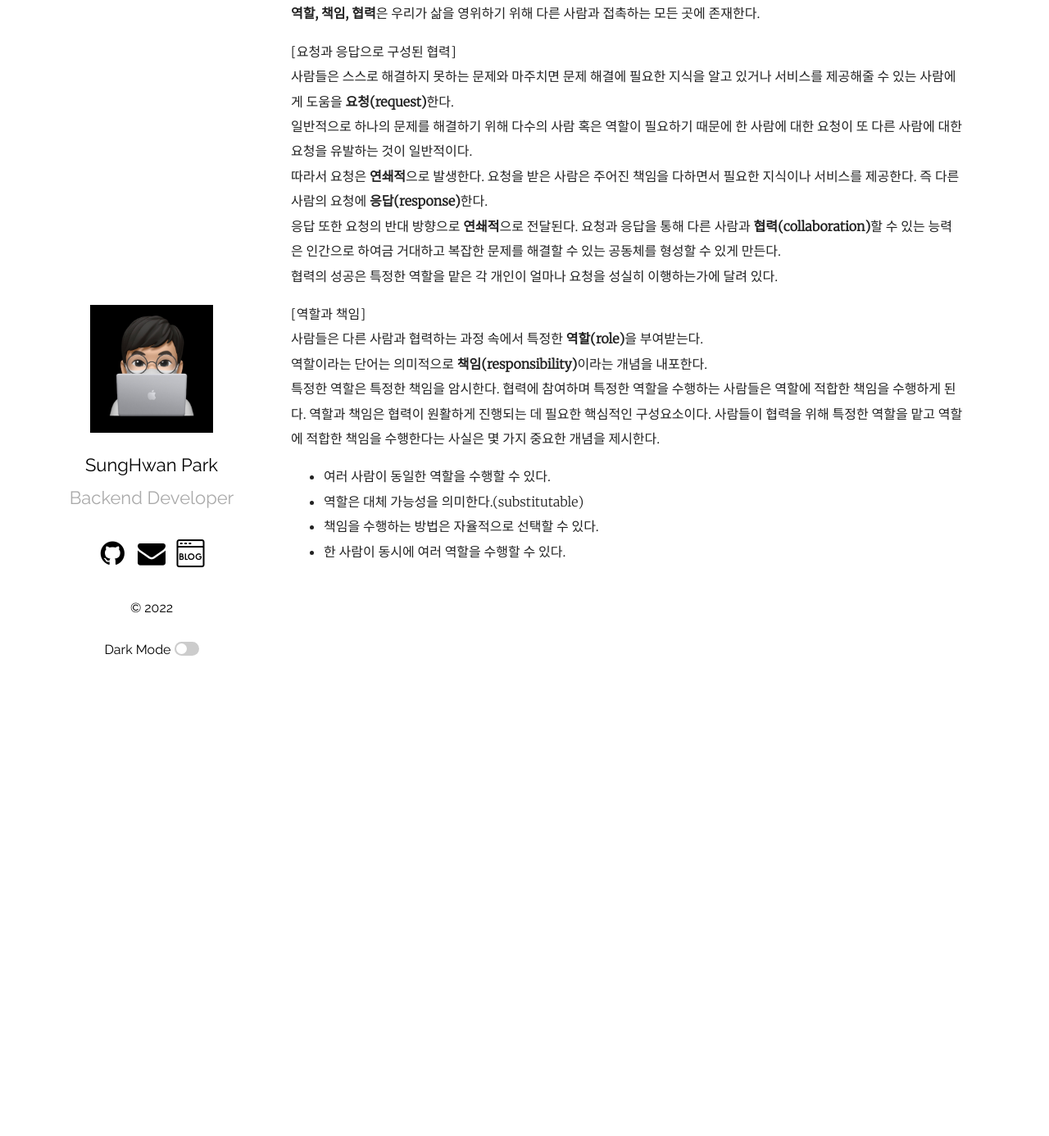
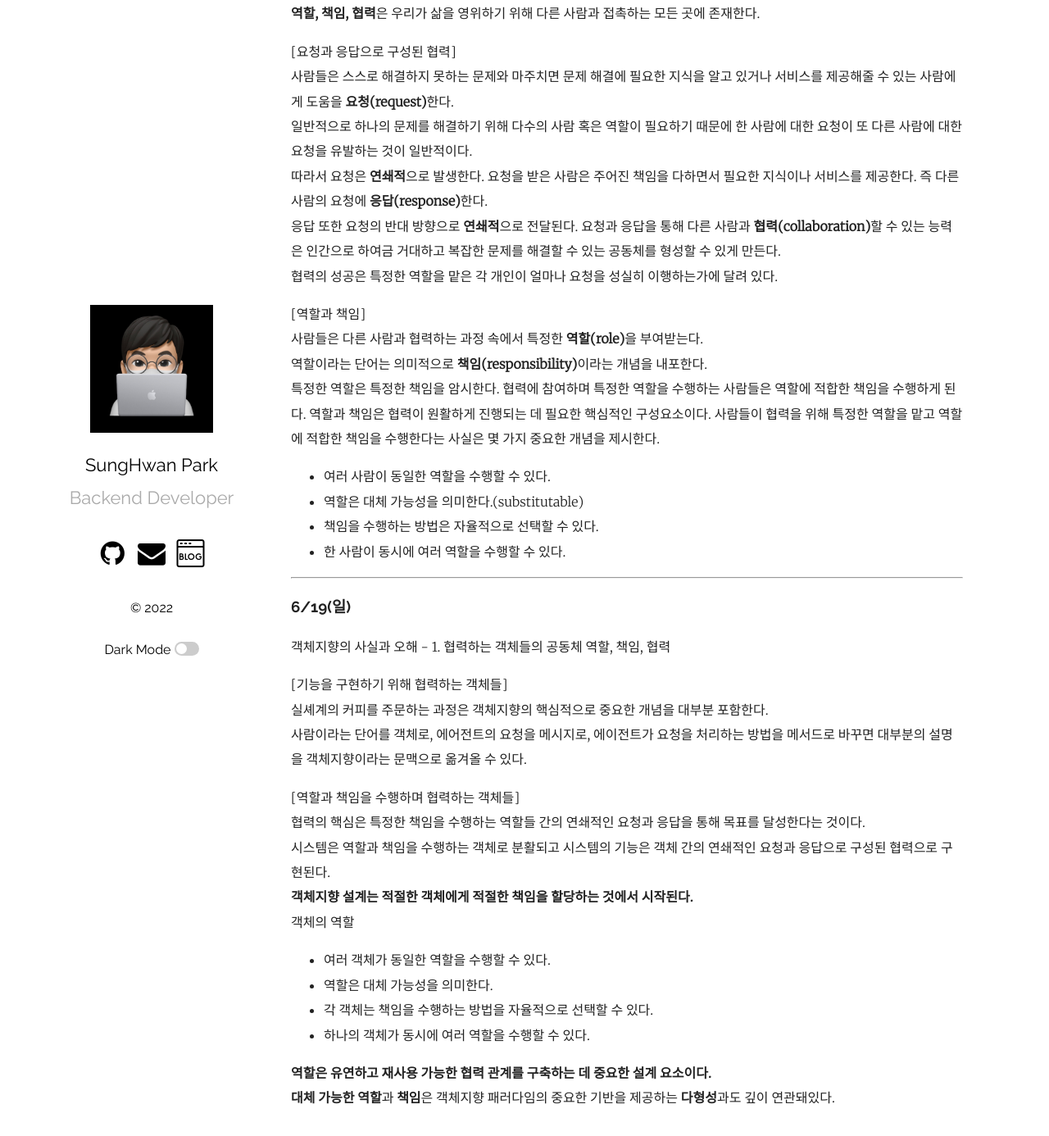
Before and after one commit to mrpark219/TIL, a Jekyll site: the page built from _posts/2022-06-01-6월TIL.markdown, in a window 1280 px wide and 1400 px high, scrolled down 15302 px. Shown: the top 1386 px of the window at 82% size. Built offline with Jekyll 4.4.1, drawn with Linux system fonts in a browser that asks for light colours; comment, search, counter and statistics services are not loaded; before the commit the page ends 16035 px from its top, so only the background shows below that.

Commit message:
feat: 2022-06-19 TIL 추가

```diff
--- a/_posts/2022-06-01-6월TIL.markdown
+++ b/_posts/2022-06-01-6월TIL.markdown
@@ -714,3 +714,28 @@ public class Client {
 -   역할은 대체 가능성을 의미한다.(substitutable)
 -   책임을 수행하는 방법은 자율적으로 선택할 수 있다.
 -   한 사람이 동시에 여러 역할을 수행할 수 있다.
+
+---
+
+### 6/19(일)
+
+객체지향의 사실과 오해 - 1. 협력하는 객체들의 공동체
+역할, 책임, 협력
+
+[기능을 구현하기 위해 협력하는 객체들]
+실셰계의 커피를 주문하는 과정은 객체지향의 핵심적으로 중요한 개념을 대부분 포함한다.
+사람이라는 단어를 객체로, 에어전트의 요청을 메시지로, 에이전트가 요청을 처리하는 방법을 메서드로 바꾸면 대부분의 설명을 객체지향이라는 문맥으로 옮겨올 수 있다.
+
+[역할과 책임을 수행하며 협력하는 객체들]
+협력의 핵심은 특정한 책임을 수행하는 역할들 간의 연쇄적인 요청과 응답을 통해 목표를 달성한다는 것이다.
+시스템은 역할과 책임을 수행하는 객체로 분활되고 시스템의 기능은 객체 간의 연쇄적인 요청과 응답으로 구성된 협력으로 구현된다.
+**객체지향 설계는 적절한 객체에게 적절한 책임을 할당하는 것에서 시작된다.**
+객체의 역할
+
+-   여러 객체가 동일한 역할을 수행할 수 있다.
+-   역할은 대체 가능성을 의미한다.
+-   각 객체는 책임을 수행하는 방법을 자율적으로 선택할 수 있다.
+-   하나의 객체가 동시에 여러 역할을 수행할 수 있다.
+
+**역할은 유연하고 재사용 가능한 협력 관계를 구축하는 데 중요한 설계 요소이다.**
+**대체 가능한 역할**과 **책임**은 객체지향 패러다임의 중요한 기반을 제공하는 **다형성**과도 깊이 연관돼있다.
```
